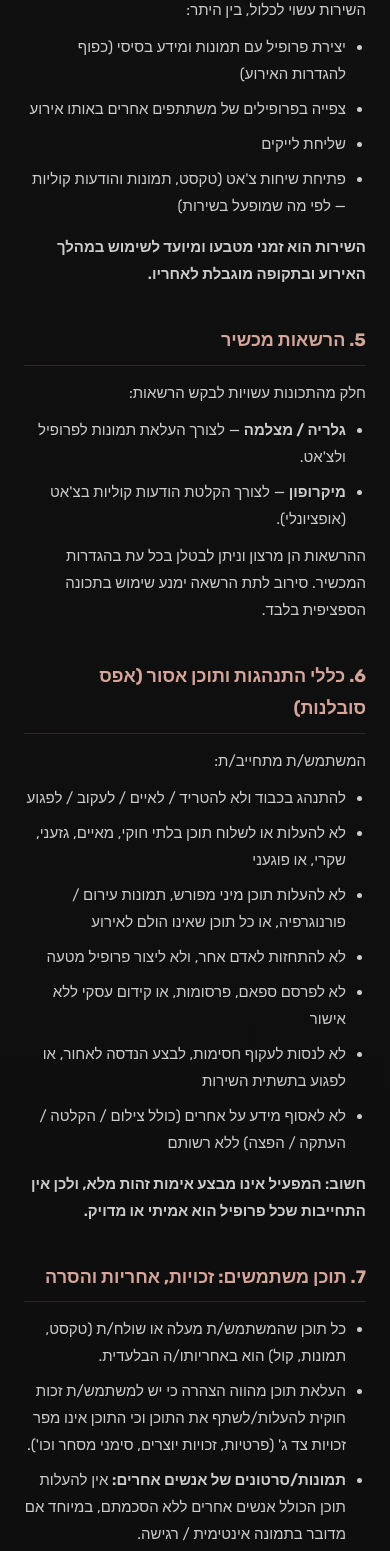
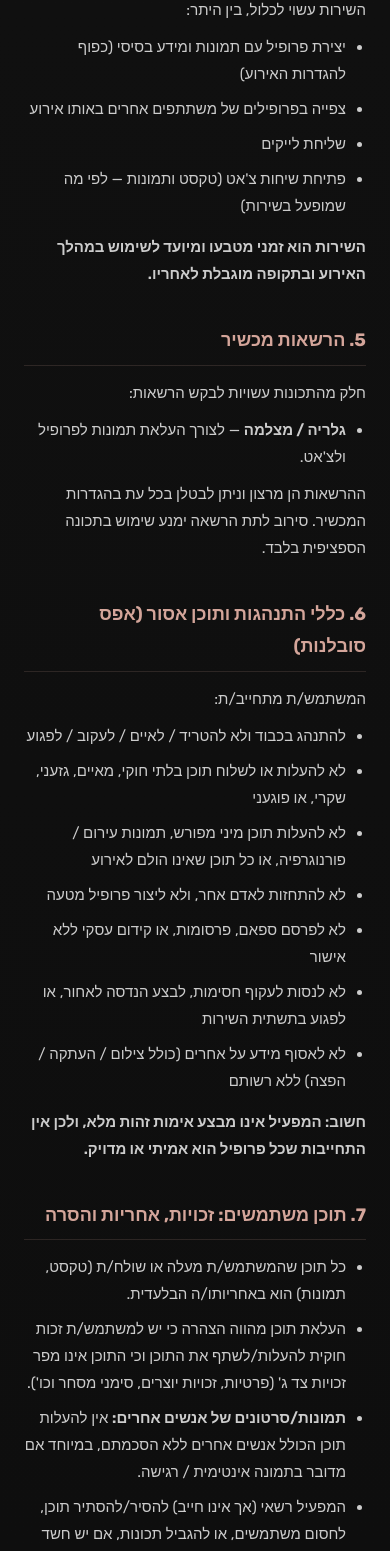
Before and after one commit to tnaydnov/eventa, a Next.js app: page /terms in a window 390 px wide. Shown: the part 1530-3081 px from the top of the page. Built offline with nearby package versions, Linux system fonts and the light colour scheme.

Commit message:
chore: remove all microphone/voice references from legal pages, landing page, and CSP header

```diff
--- a/next.config.js
+++ b/next.config.js
@@ -55,7 +55,7 @@ const nextConfig = {
           { key: 'X-Frame-Options', value: 'DENY' },
           { key: 'X-Content-Type-Options', value: 'nosniff' },
           { key: 'Referrer-Policy', value: 'strict-origin-when-cross-origin' },
-          { key: 'Permissions-Policy', value: 'camera=(self), microphone=()' },
+          { key: 'Permissions-Policy', value: 'camera=(self)' },
           {
             key: 'Strict-Transport-Security',
             value: 'max-age=63072000; includeSubDomains; preload',
--- a/src/app/dating/page.tsx
+++ b/src/app/dating/page.tsx
@@ -27,7 +27,7 @@ const FEATURES = [
   {
     icon: '💬',
     title: 'צ׳אט מיידי',
-    desc: 'הודעות טקסט, תמונות והודעות קוליות בין מאצ׳ים — צ׳אט פרטי שנפתח ברגע שנוצר חיבור הדדי.',
+    desc: 'הודעות טקסט ותמונות בין מאצ׳ים — צ׳אט פרטי שנפתח ברגע שנוצר חיבור הדדי.',
   },
   {
     icon: '⏳',
@@ -171,7 +171,7 @@ export default function LandingPage() {
             </p>
             <h3>מאצ׳ים וצ׳אט</h3>
             <p>
-              כשיש לייק הדדי — נוצר מאצ׳ עם אנימציה חגיגית, ונפתח צ׳אט פרטי. טקסט, תמונות והודעות קוליות — הכל בתוך האפליקציה.
+              כשיש לייק הדדי — נוצר מאצ׳ עם אנימציה חגיגית, ונפתח צ׳אט פרטי. טקסט ותמונות — הכל בתוך האפליקציה.
             </p>
           </div>
           <div className="demo-phone-wrapper">
--- a/src/app/privacy/page.tsx
+++ b/src/app/privacy/page.tsx
@@ -68,7 +68,7 @@ export default function PrivacyPage() {
 
         <h3 style={subHeadingStyle}>ב. מידע תקשורת ותוכן</h3>
         <p style={textStyle}>
-          הודעות טקסט, תמונות בצ&apos;אט, הודעות קוליות, התראות הקשורות ללייקים / הודעות.
+          הודעות טקסט, תמונות בצ&apos;אט, התראות הקשורות ללייקים / הודעות.
         </p>
 
         <h3 style={subHeadingStyle}>ג. מידע התנהגות ותפעול</h3>
@@ -134,7 +134,7 @@ export default function PrivacyPage() {
         <p style={textStyle}>הבסיס לעיבוד הוא:</p>
         <ul style={listStyle}>
           <li style={liStyle}>הסכמתך בעת שימוש בשירות</li>
-          <li style={liStyle}>הסכמה נפרדת לתכונות הדורשות הרשאות (מיקרופון וכו&apos;)</li>
+          <li style={liStyle}>הסכמה נפרדת לתכונות הדורשות הרשאות (כגון מצלמה / גלריה)</li>
           <li style={liStyle}>אינטרס לגיטימי של המפעיל לאבטחת השירות, מניעת הונאה, ואכיפת תנאי השימוש</li>
         </ul>
       </div>
--- a/src/app/terms/page.tsx
+++ b/src/app/terms/page.tsx
@@ -81,7 +81,7 @@ export default function TermsPage() {
           <li style={liStyle}>יצירת פרופיל עם תמונות ומידע בסיסי (כפוף להגדרות האירוע)</li>
           <li style={liStyle}>צפייה בפרופילים של משתתפים אחרים באותו אירוע</li>
           <li style={liStyle}>שליחת לייקים</li>
-          <li style={liStyle}>פתיחת שיחות צ&apos;אט (טקסט, תמונות והודעות קוליות — לפי מה שמופעל בשירות)</li>
+          <li style={liStyle}>פתיחת שיחות צ&apos;אט (טקסט ותמונות — לפי מה שמופעל בשירות)</li>
         </ul>
         <p style={boldText}>
           השירות הוא זמני מטבעו ומיועד לשימוש במהלך האירוע ובתקופה מוגבלת לאחריו.
@@ -94,7 +94,7 @@ export default function TermsPage() {
         <p style={textStyle}>חלק מהתכונות עשויות לבקש הרשאות:</p>
         <ul style={listStyle}>
           <li style={liStyle}><strong>גלריה / מצלמה</strong> — לצורך העלאת תמונות לפרופיל ולצ&apos;אט.</li>
-          <li style={liStyle}><strong>מיקרופון</strong> — לצורך הקלטת הודעות קוליות בצ&apos;אט (אופציונלי).</li>
+
         </ul>
         <p style={textStyle}>
           ההרשאות הן מרצון וניתן לבטלן בכל עת בהגדרות המכשיר. סירוב לתת הרשאה ימנע שימוש בתכונה הספציפית בלבד.
@@ -112,7 +112,7 @@ export default function TermsPage() {
           <li style={liStyle}>לא להתחזות לאדם אחר, ולא ליצור פרופיל מטעה</li>
           <li style={liStyle}>לא לפרסם ספאם, פרסומות, או קידום עסקי ללא אישור</li>
           <li style={liStyle}>לא לנסות לעקוף חסימות, לבצע הנדסה לאחור, או לפגוע בתשתית השירות</li>
-          <li style={liStyle}>לא לאסוף מידע על אחרים (כולל צילום / הקלטה / העתקה / הפצה) ללא רשותם</li>
+          <li style={liStyle}>לא לאסוף מידע על אחרים (כולל צילום / העתקה / הפצה) ללא רשותם</li>
         </ul>
         <p style={boldText}>
           חשוב: המפעיל אינו מבצע אימות זהות מלא, ולכן אין התחייבות שכל פרופיל הוא אמיתי או מדויק.
@@ -123,7 +123,7 @@ export default function TermsPage() {
       <div style={sectionStyle}>
         <h2 style={headingStyle}>7. תוכן משתמשים: זכויות, אחריות והסרה</h2>
         <ul style={listStyle}>
-          <li style={liStyle}>כל תוכן שהמשתמש/ת מעלה או שולח/ת (טקסט, תמונות, קול) הוא באחריותו/ה הבלעדית.</li>
+          <li style={liStyle}>כל תוכן שהמשתמש/ת מעלה או שולח/ת (טקסט, תמונות) הוא באחריותו/ה הבלעדית.</li>
           <li style={liStyle}>
             העלאת תוכן מהווה הצהרה כי יש למשתמש/ת זכות חוקית להעלות/לשתף את התוכן
             וכי התוכן אינו מפר זכויות צד ג&apos; (פרטיות, זכויות יוצרים, סימני מסחר וכו&apos;).
```
